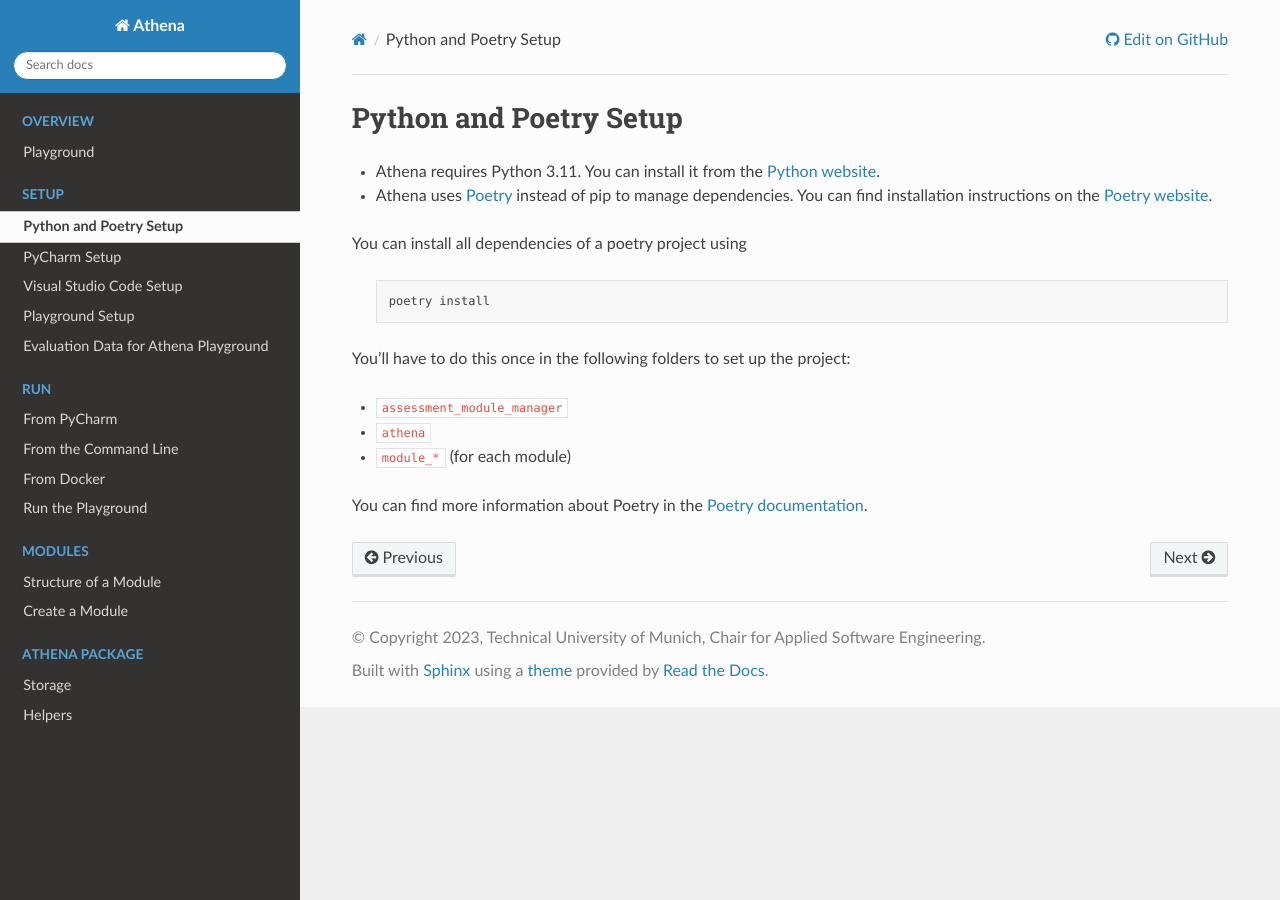
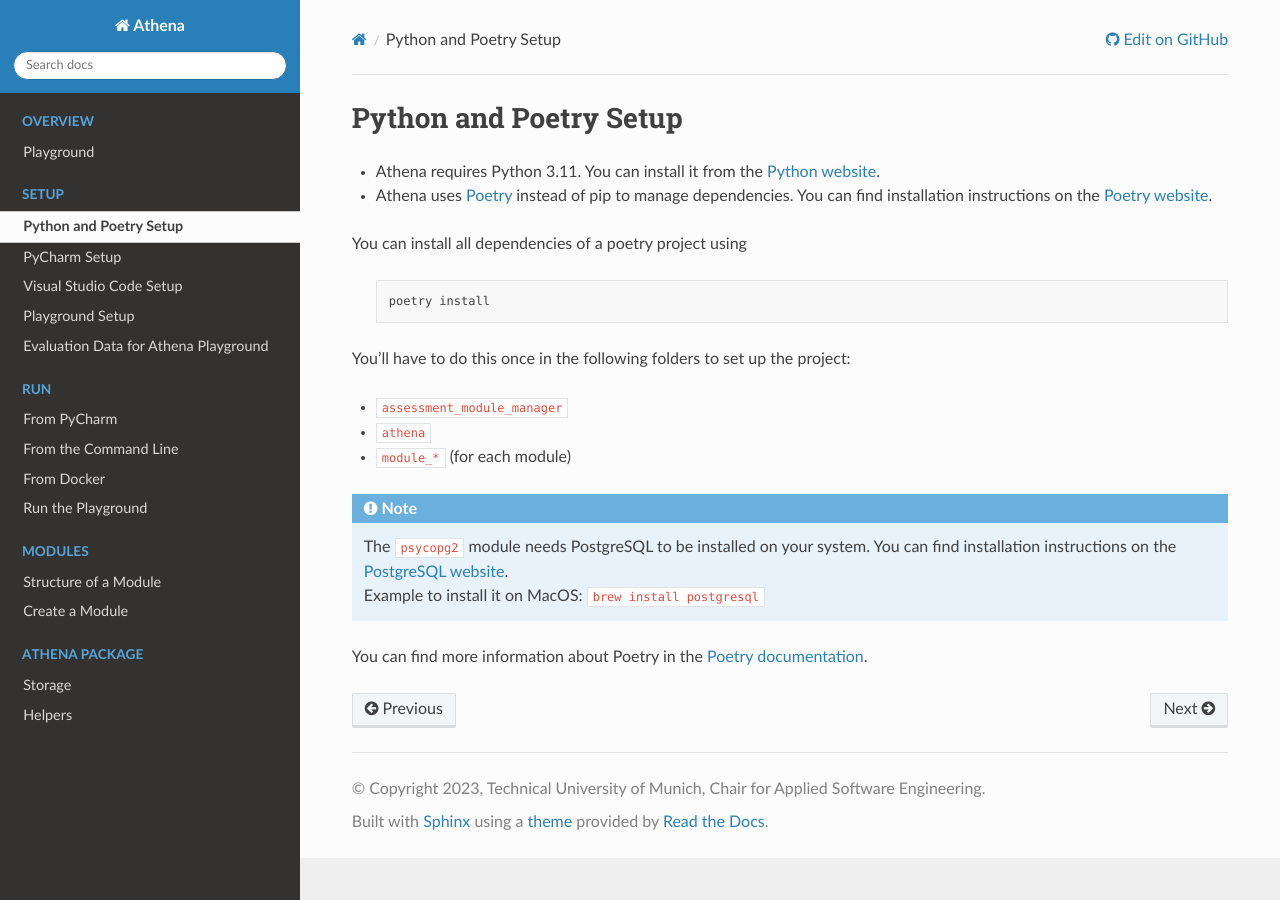
Before and after one commit to ls1intum/Athena, a Sphinx documentation site: the page built from docs/setup/install.rst, in a window 1280 px wide. Built offline with Sphinx 7.4.7 and the Read the Docs theme 2.0.0, drawn with Linux system fonts in a browser that asks for light colours.

Commit message:
Add note about PostgreSQL dependency

```diff
--- a/docs/setup/install.rst
+++ b/docs/setup/install.rst
@@ -16,4 +16,8 @@ You'll have to do this once in the following folders to set up the project:
 - ``athena``
 - ``module_*`` (for each module)
 
+.. note::
+    | The ``psycopg2`` module needs PostgreSQL to be installed on your system. You can find installation instructions on the `PostgreSQL website <https://www.postgresql.org/download/>`_.
+    | Example to install it on MacOS: ``brew install postgresql``
+
 You can find more information about Poetry in the `Poetry documentation <https://python-poetry.org/docs/>`_.
```
